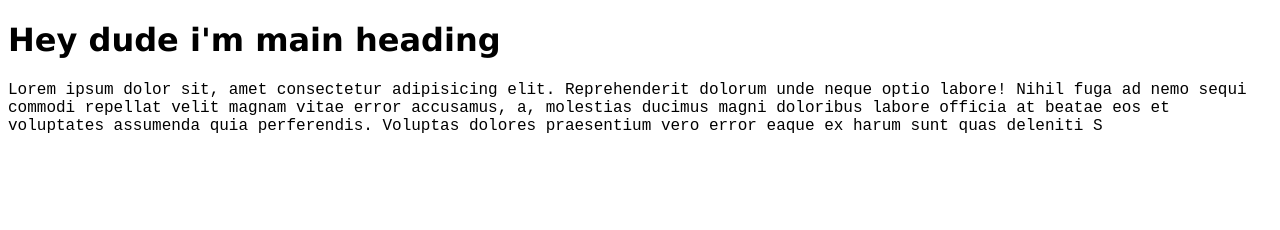
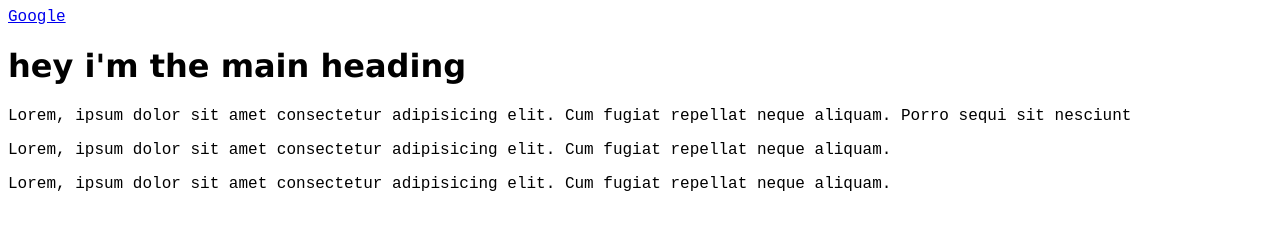
Before and after one commit to bronepoezd410/AIP_3RDSEMESTER_HTML_CSS, a plain HTML site: page html/typography.html in a window 1280 px wide. Drawn offline with Linux system fonts and the light colour scheme.

Commit message:
Work continues

```diff
--- a/html/typography.html
+++ b/html/typography.html
@@ -5,15 +5,22 @@
     <meta http-equiv="X-UA-Compatible" content="IE=edge">
     <meta name="viewport" content="width=device-width, initial-scale=1.0">
     <title>Typography</title>
+    <link href="https://fonts.googleapis.com/css2?family=Inter+Tight&display=swap" rel="stylesheet">
     <link rel="stylesheet" href="../css/typography.css">
 </head>
 <body>
-    <h1>Hey dude i'm main heading</h1>
-    <p>Lorem ipsum dolor sit, amet consectetur adipisicing elit. Reprehenderit
-        dolorum unde neque optio labore! Nihil fuga ad nemo sequi commodi repellat
-        velit magnam vitae error accusamus, a, molestias ducimus magni doloribus
-        labore officia at beatae eos et voluptates assumenda quia perferendis.
-        Voluptas dolores praesentium vero error eaque ex harum sunt quas deleniti
-        S</p>
+    <a href="#">Google</a>
+    <h1>hey i'm the main heading</h1>
+    <p class="one">
+        Lorem, ipsum dolor sit amet consectetur adipisicing elit.
+        Cum fugiat repellat neque aliquam. Porro sequi sit nesciunt
+    </p>
+    <p class="two">
+        Lorem, ipsum dolor sit amet consectetur adipisicing elit.
+        Cum fugiat repellat neque aliquam.
+    <p class="three">
+        Lorem, ipsum dolor sit amet consectetur adipisicing elit.
+        Cum fugiat repellat neque aliquam.
+    </p>
 </body>
 </html>
```
Also changed, not shown: html/cssintro.html (+0 -2 lines), html/divspan.html (+1 -2 lines), html/forms.html (+1 -1 lines), html/link.html (+4 -5 lines), html/projectsetup.html (+10 -7 lines), html/values.html (+5 -0 lines), html/vh&vw.html (added, +16 -0 lines).
